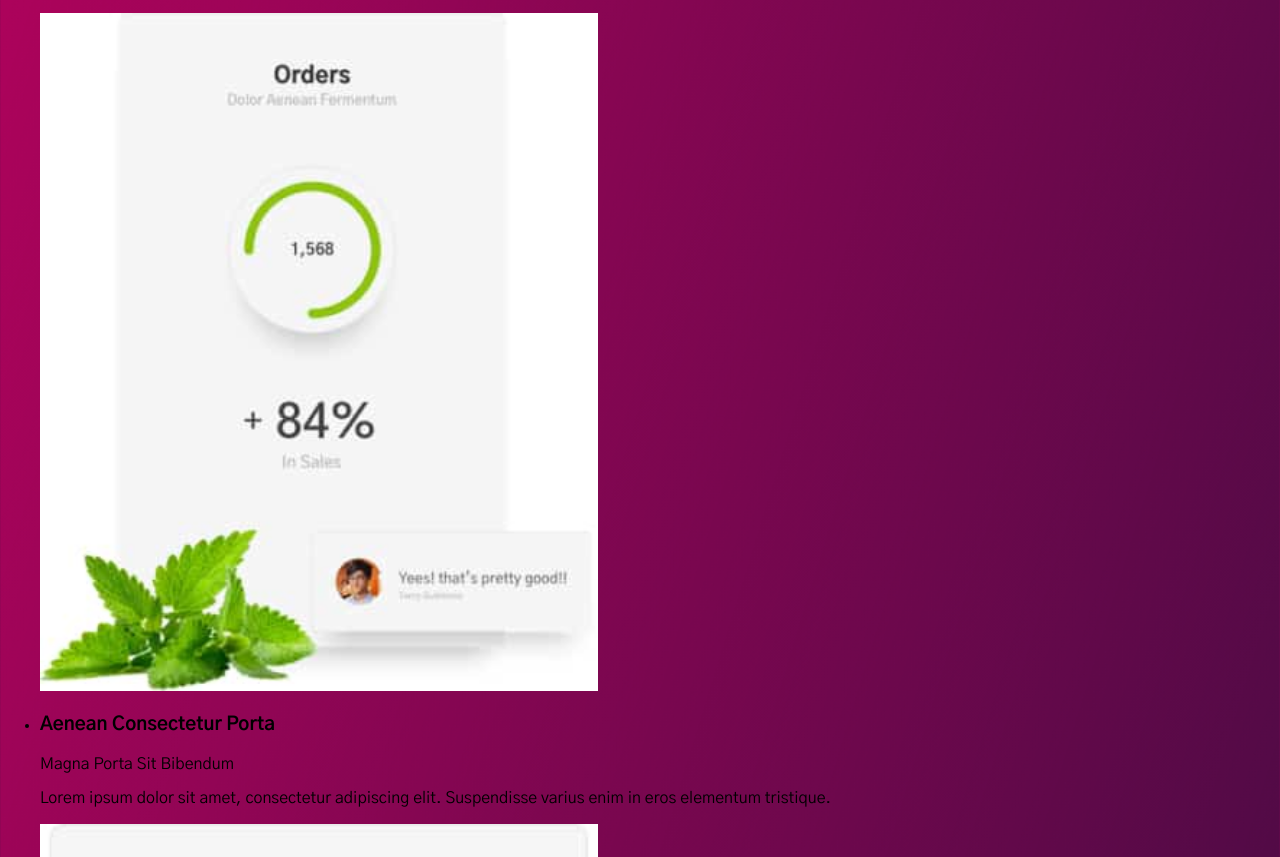
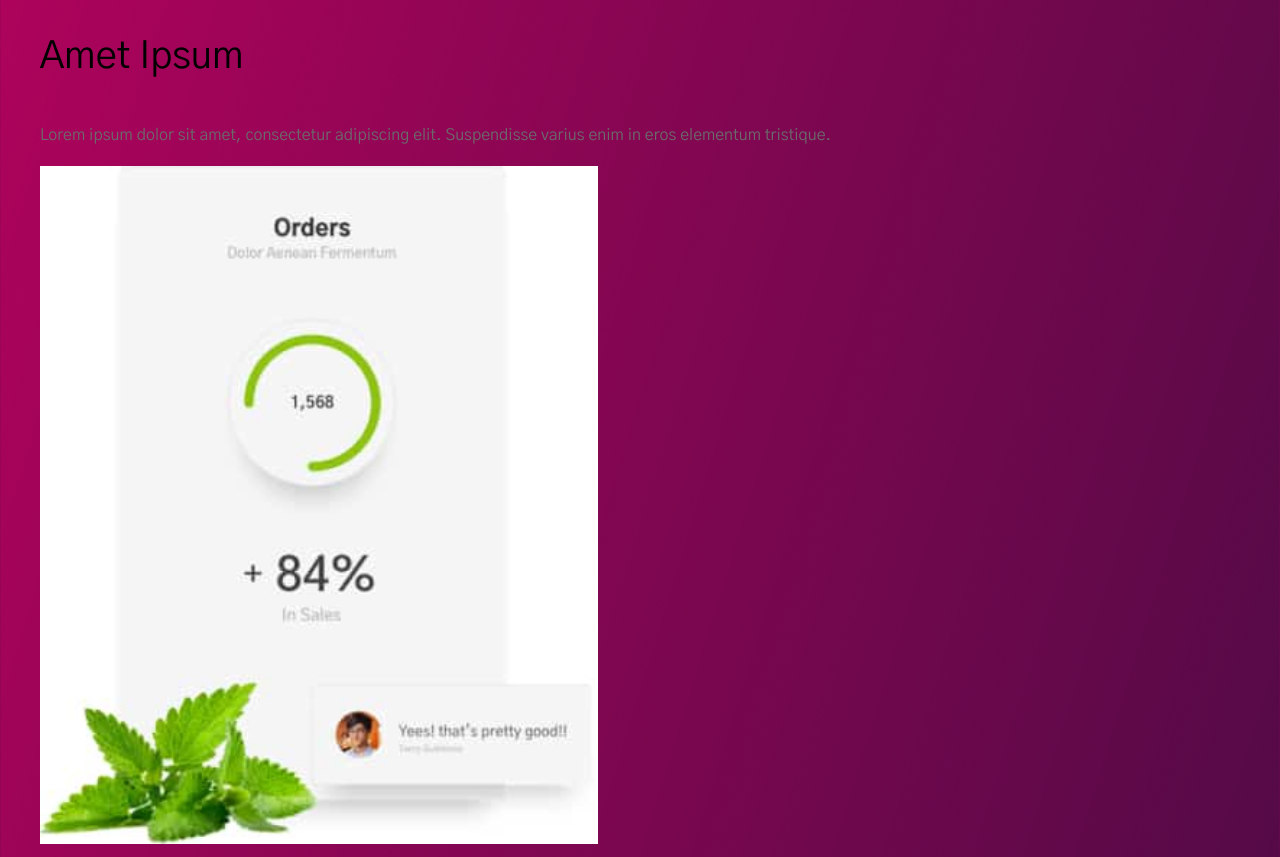
Before and after one commit to PetroHrynyk/richard, a plain HTML site: page index.html in a window 1280 px wide. Shown: the part 1928-2785 px from the top of the page. Drawn offline with nearby package versions, Linux system fonts and the light colour scheme.

Commit message:
adventure-style

```diff
--- a/css/styles.css
+++ b/css/styles.css
@@ -2,6 +2,8 @@
   --primary-light:#FFFFFF;
   --background-btn:#FC0A7E;
   --title-color:#A8A8A8;
+  --primary-dark-color: #000000;
+  --secondary-title-color: #6B6B6B;
 }
 
 .visually-hidden {
@@ -75,3 +77,24 @@ body {
   text-align: center;
   color: var(--primary-light);
 }
+
+.adventures-sub-title {
+font-size: 12px;
+line-height: 1.67;
+letter-spacing: 2px;
+text-transform: uppercase;
+color: var(--title-color);
+}
+
+.adventures-title {
+font-size: 38px;
+line-height: 1.26;
+color: var(--primary-dark-color);
+}
+
+.adventures-after-title {
+font-size: 16px;
+line-height: 1.88;
+
+color: var(--secondary-title-color);
+}
--- a/index.html
+++ b/index.html
@@ -49,9 +49,9 @@
 
         <ul>
           <li>
-            <h3>Aenean Consectetur</h3>
-            <p>Cay sociis nato que penatibus et</p>
-            <p>
+            <h3 class="adventures-sub-title">Aenean Consectetur</h3>
+            <p class="adventures-title">Cay sociis nato que penatibus et</p>
+            <p class="adventures-after-title">
               Lorem ipsum dolor sit amet, consectetur adipiscing elit. Suspendisse varius enim in
               eros elementum tristique.
             </p>
@@ -62,18 +62,18 @@
             />
           </li>
           <li>
-            <h3>ConsectUltricies</h3>
-            <p>Amet Ipsum</p>
-            <p>
+            <h3 class="adventures-sub-title">ConsectUltricies</h3>
+            <p class="adventures-title">Amet Ipsum</p>
+            <p class="adventures-after-title">
               Lorem ipsum dolor sit amet, consectetur adipiscing elit. Suspendisse varius enim in
               eros elementum tristique.
             </p>
             <img src="./images/orders.jpg" alt="Amet Ipsum" width="558" />
           </li>
           <li>
-            <h3>Aenean Consectetur Porta</h3>
-            <p>Magna Porta Sit Bibendum</p>
-            <p>
+            <h3 class="adventures-sub-title">Aenean Consectetur Porta</h3>
+            <p class="adventures-title">Magna Porta Sit Bibendum</p>
+            <p class="adventures-after-title">
               Lorem ipsum dolor sit amet, consectetur adipiscing elit. Suspendisse varius enim in
               eros elementum tristique.
             </p>
```
